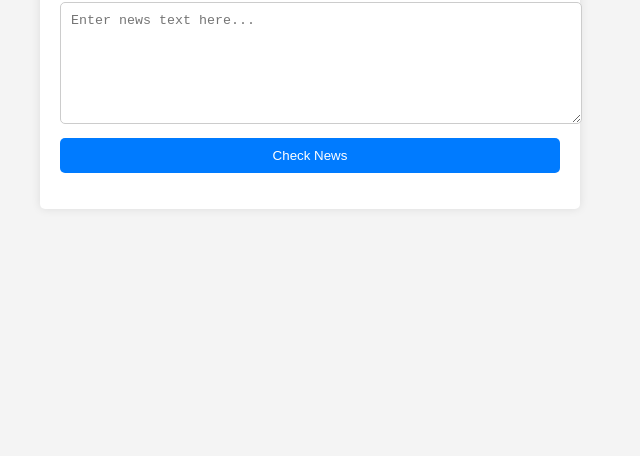
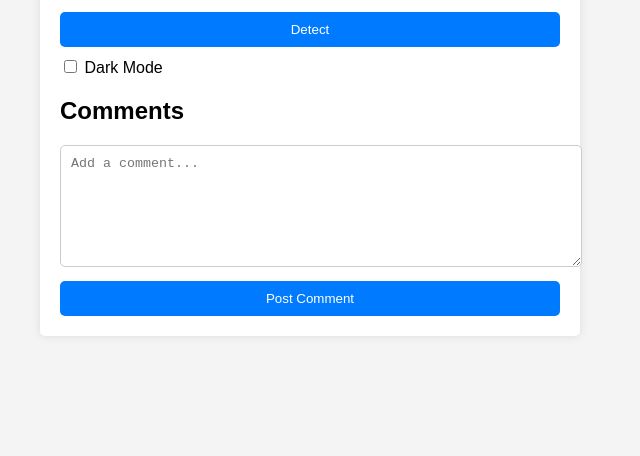
Before and after one commit to Aravindhan7malai/Fake-News-Detector, a plain HTML site: page index.html in a window 1280 px wide. Shown: the part 344-800 px from the top of the page, without its empty margins (330-970 px from the left). Drawn offline with Linux system fonts and the light colour scheme.

Commit message:
Update index.html

```diff
--- a/index.html
+++ b/index.html
@@ -9,10 +9,27 @@
 <body>
     <div class="container">
         <h1>Fake News Detector</h1>
-        <textarea id="newsInput" placeholder="Enter news text here..."></textarea>
-        <button onclick="detectFakeNews()">Check News</button>
-        <p id="result"></p>
+        <textarea id="newsInput" placeholder="Paste the news article here..."></textarea>
+        <button onclick="detectFakeNews()">Detect</button>
+        <div id="result"></div>
+        <div id="score"></div>
+
+        <!-- Dark Mode Toggle -->
+        <div class="dark-mode-toggle">
+            <label>
+                <input type="checkbox" id="darkModeSwitch" onclick="toggleDarkMode()"> Dark Mode
+            </label>
+        </div>
+
+        <!-- Comments Section -->
+        <div class="comments-section">
+            <h2>Comments</h2>
+            <textarea id="commentInput" placeholder="Add a comment..."></textarea>
+            <button onclick="addComment()">Post Comment</button>
+            <div id="commentsList"></div>
+        </div>
     </div>
+
     <script src="script.js"></script>
 </body>
 </html>
```
